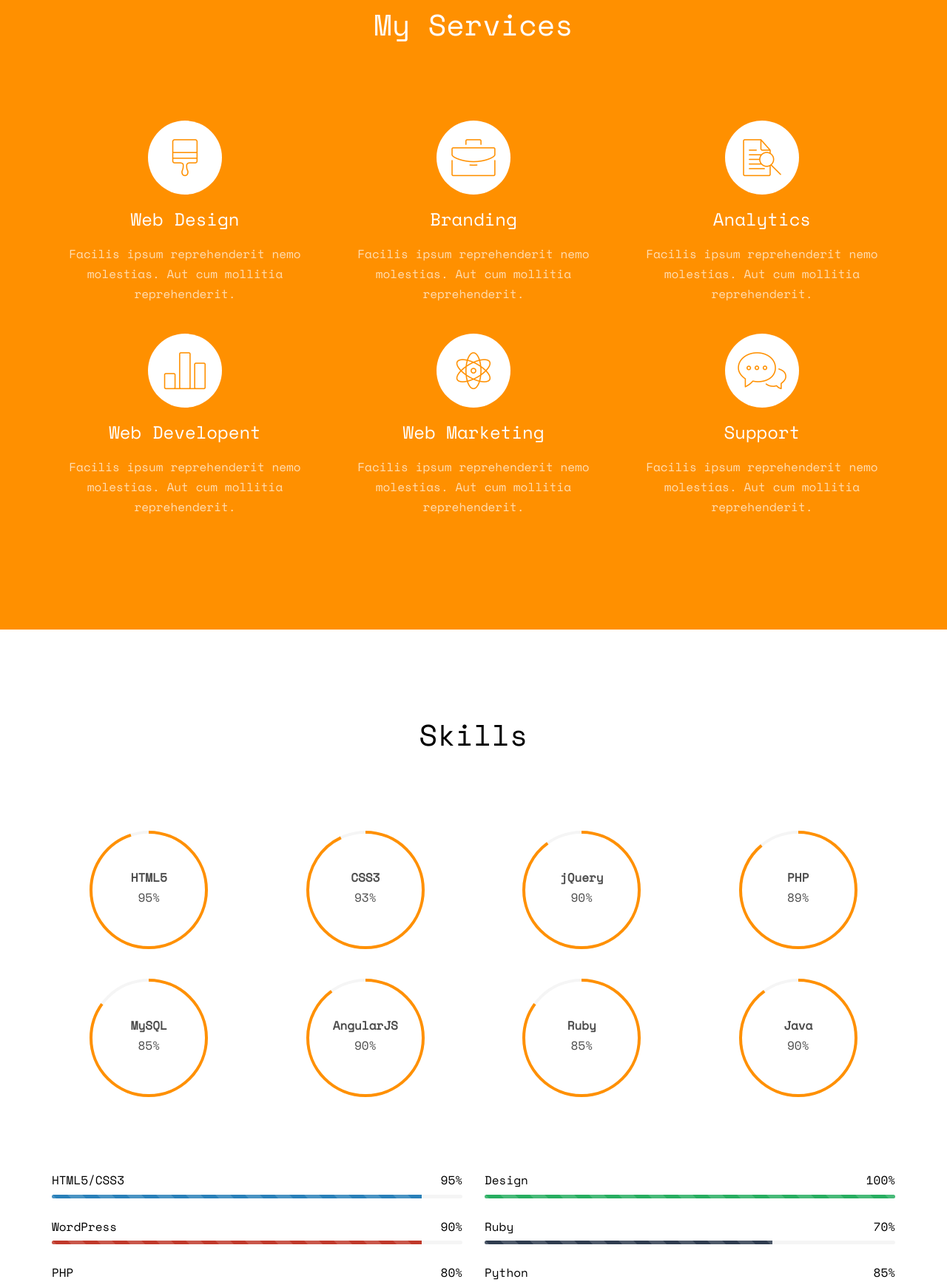
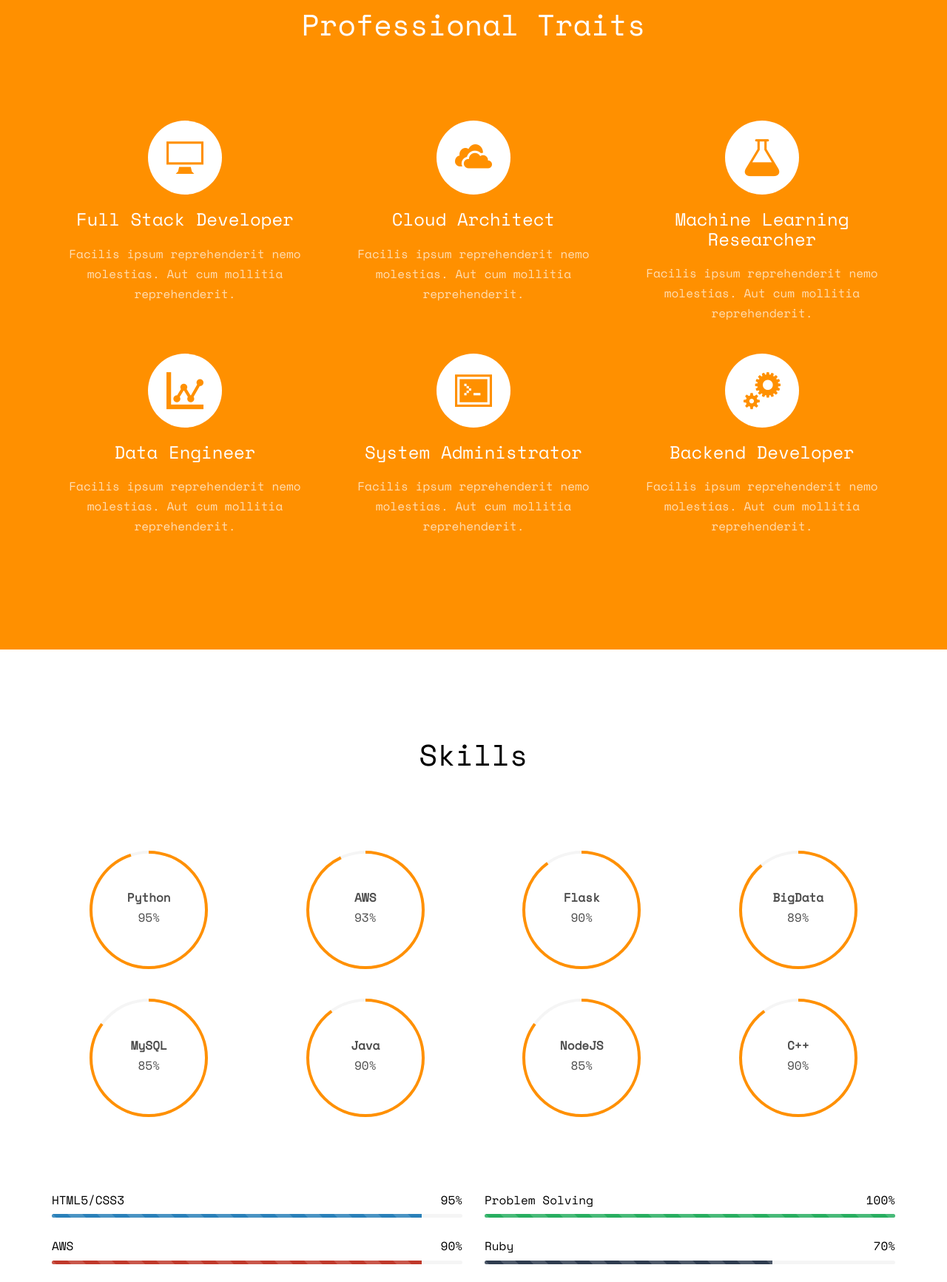
Before and after one commit to thepavankoushik/thepavankoushik.github.io, a plain HTML site: page index.html in a window 1280 px wide. Shown: the part 3039-4772 px from the top of the page at 74% size. Drawn offline with nearby package versions, Linux system fonts and the light colour scheme; some packages are replaced by stand-ins of ours; no server answers; files whose address does not match are found by name.

Commit message:
updated skills set

```diff
--- a/index.html
+++ b/index.html
@@ -215,17 +215,17 @@
 			<div class="services-padding">
 				<div class="row">
 					<div class="col-md-8 col-md-offset-2 text-center fh5co-heading">
-						<h2>My Services</h2>
+						<h2>Professional Traits</h2>
 					</div>
 				</div>
 				<div class="row">
 					<div class="col-md-4 text-center">
 						<div class="feature-left">
 							<span class="icon">
-								<i class="icon-paintbrush"></i>
+								<i class="icon-display"></i>
 							</span>
 							<div class="feature-copy">
-								<h3>Web Design</h3>
+								<h3>Full Stack Developer</h3>
 								<p>Facilis ipsum reprehenderit nemo molestias. Aut cum mollitia reprehenderit.</p>
 							</div>
 						</div>
@@ -234,10 +234,10 @@
 					<div class="col-md-4 text-center">
 						<div class="feature-left">
 							<span class="icon">
-								<i class="icon-briefcase"></i>
+								<i class="icon-onedrive"></i>
 							</span>
 							<div class="feature-copy">
-								<h3>Branding</h3>
+								<h3>Cloud Architect</h3>
 								<p>Facilis ipsum reprehenderit nemo molestias. Aut cum mollitia reprehenderit.</p>
 							</div>
 						</div>
@@ -246,10 +246,10 @@
 					<div class="col-md-4 text-center">
 						<div class="feature-left">
 							<span class="icon">
-								<i class="icon-search"></i>
+								<i class="icon-lab"></i>
 							</span>
 							<div class="feature-copy">
-								<h3>Analytics</h3>
+								<h3>Machine Learning Researcher</h3>
 								<p>Facilis ipsum reprehenderit nemo molestias. Aut cum mollitia reprehenderit.</p>
 							</div>
 						</div>
@@ -262,10 +262,10 @@
 
 						<div class="feature-left">
 							<span class="icon">
-								<i class="icon-bargraph"></i>
+								<i class="icon-stats-dots"></i>
 							</span>
 							<div class="feature-copy">
-								<h3>Web Developent</h3>
+								<h3>Data Engineer</h3>
 								<p>Facilis ipsum reprehenderit nemo molestias. Aut cum mollitia reprehenderit.</p>
 							</div>
 						</div>
@@ -275,10 +275,10 @@
 					<div class="col-md-4 text-center">
 						<div class="feature-left">
 							<span class="icon">
-								<i class="icon-genius"></i>
+								<i class="icon-terminal"></i>
 							</span>
 							<div class="feature-copy">
-								<h3>Web Marketing</h3>
+								<h3>System Administrator</h3>
 								<p>Facilis ipsum reprehenderit nemo molestias. Aut cum mollitia reprehenderit.</p>
 							</div>
 						</div>
@@ -287,10 +287,10 @@
 					<div class="col-md-4 text-center">
 						<div class="feature-left">
 							<span class="icon">
-								<i class="icon-chat"></i>
+								<i class="icon-cogs"></i>
 							</span>
 							<div class="feature-copy">
-								<h3>Support</h3>
+								<h3>Backend Developer</h3>
 								<p>Facilis ipsum reprehenderit nemo molestias. Aut cum mollitia reprehenderit.</p>
 							</div>
 						</div>
@@ -309,29 +309,29 @@
 			</div>
 			<div class="row row-pb-md">
 				<div class="col-md-3 col-sm-6 col-xs-12 text-center">
-					<div class="chart" data-percent="95"><span><strong>HTML5</strong>95%</span></div>
+					<div class="chart" data-percent="95"><span><strong>Python</strong>95%</span></div>
 				</div>
 				<div class="col-md-3 col-sm-6 col-xs-12 text-center">
-					<div class="chart" data-percent="93"><span><strong>CSS3</strong>93%</span></div>
+					<div class="chart" data-percent="93"><span><strong>AWS</strong>93%</span></div>
 				</div>
 				<div class="col-md-3 col-sm-6 col-xs-12 text-center">
-					<div class="chart" data-percent="90"><span><strong>jQuery</strong>90%</span></div>
+					<div class="chart" data-percent="90"><span><strong>Flask</strong>90%</span></div>
 				</div>
 
 				<div class="col-md-3 col-sm-6 col-xs-12 text-center">
-					<div class="chart" data-percent="89"><span><strong>PHP</strong>89%</span></div>
+					<div class="chart" data-percent="89"><span><strong>BigData</strong>89%</span></div>
 				</div>
 				<div class="col-md-3 col-sm-6 col-xs-12 text-center">
 					<div class="chart" data-percent="85"><span><strong>MySQL</strong>85%</span></div>
 				</div>
 				<div class="col-md-3 col-sm-6 col-xs-12 text-center">
-					<div class="chart" data-percent="90"><span><strong>AngularJS</strong>90%</span></div>
+					<div class="chart" data-percent="90"><span><strong>Java</strong>90%</span></div>
 				</div>
 				<div class="col-md-3 col-sm-6 col-xs-12 text-center">
-					<div class="chart" data-percent="85"><span><strong>Ruby</strong>85%</span></div>
+					<div class="chart" data-percent="85"><span><strong>NodeJS</strong>85%</span></div>
 				</div>
 				<div class="col-md-3 col-sm-6 col-xs-12 text-center">
-					<div class="chart" data-percent="90"><span><strong>Java</strong>90%</span></div>
+					<div class="chart" data-percent="90"><span><strong>C++</strong>90%</span></div>
 				</div>
 			</div>
 			<div class="row">
@@ -345,7 +345,7 @@
 						</div>
 					</div>
 					<div class="progress-wrap">
-						<h3><span class="name-left">WordPress</span><span class="value-right">90%</span></h3>
+						<h3><span class="name-left">AWS</span><span class="value-right">90%</span></h3>
 						<div class="progress">
 						  <div class="progress-bar progress-bar-2 progress-bar-striped active" role="progressbar"
 						  aria-valuenow="90" aria-valuemin="0" aria-valuemax="100" style="width:90%">
@@ -371,7 +371,7 @@
 				</div>
 				<div class="col-md-6">
 					<div class="progress-wrap">
-						<h3><span class="name-left">Design</span><span class="value-right">100%</span></h3>
+						<h3><span class="name-left">Problem Solving</span><span class="value-right">100%</span></h3>
 						<div class="progress">
 						  <div class="progress-bar progress-bar-5 progress-bar-striped active" role="progressbar"
 						  aria-valuenow="100" aria-valuemin="0" aria-valuemax="100" style="width:100%">
```
